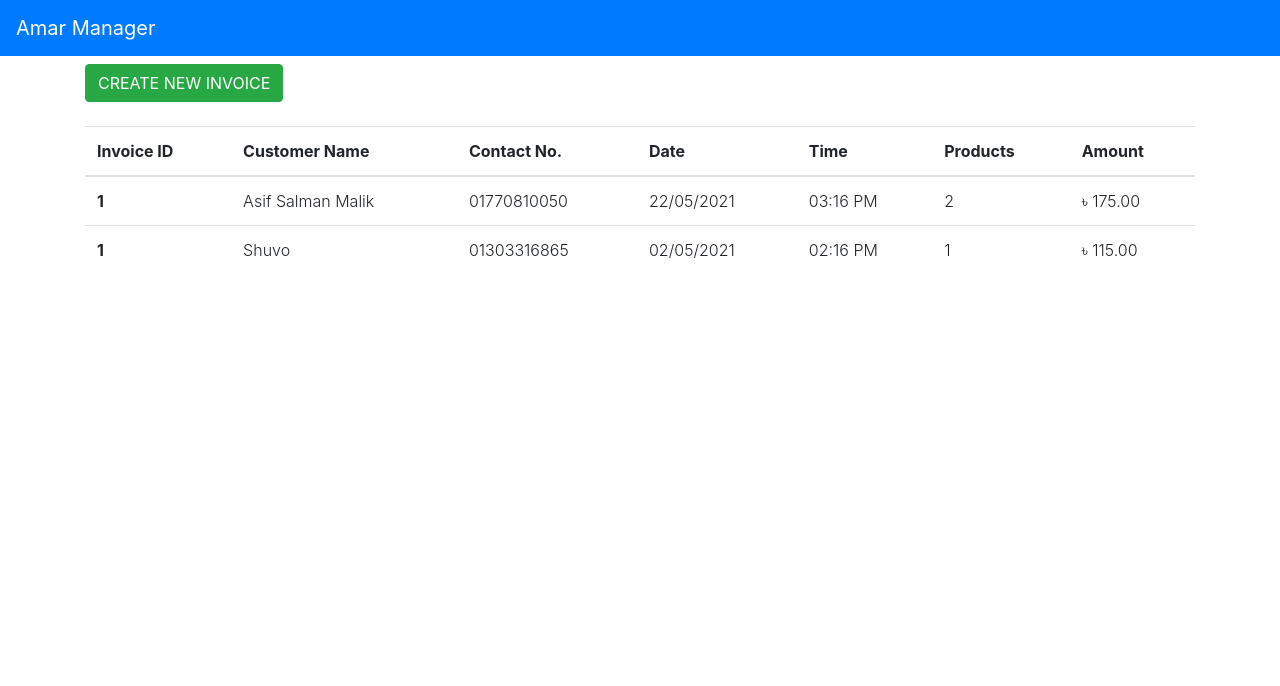
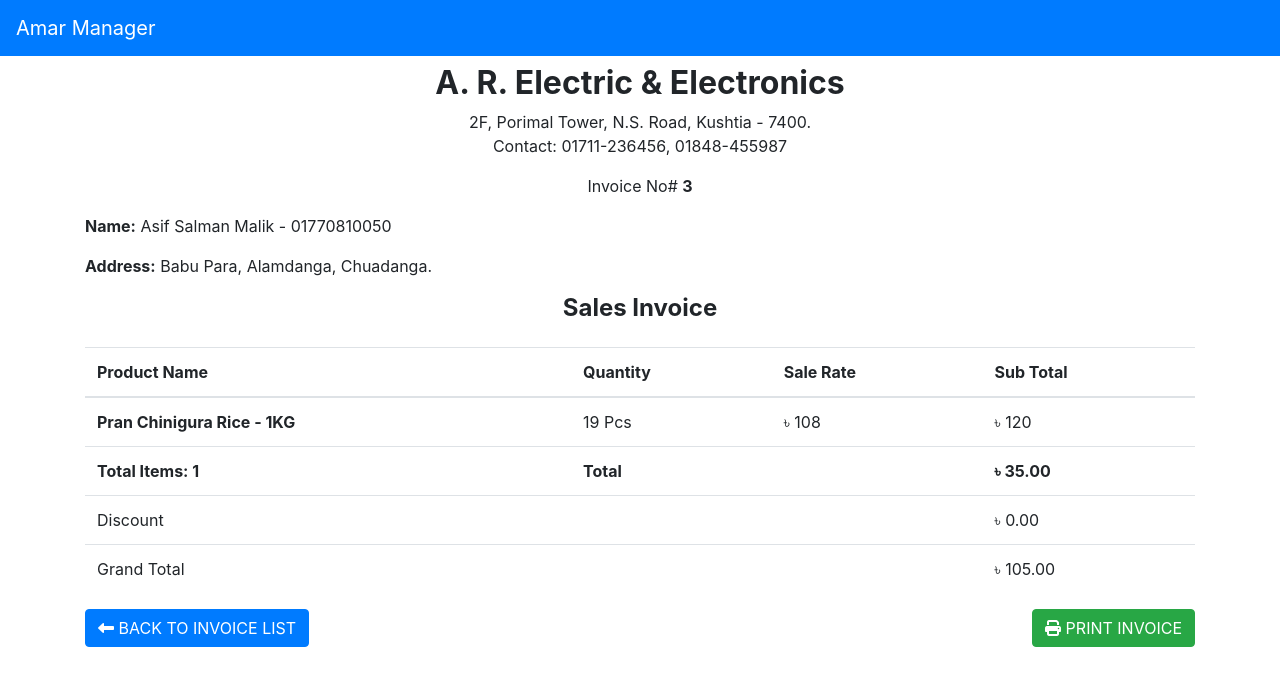
Before and after one commit to supermanshuvo/amar-manager, a React (Create React App) app: page /print in a window 1280 px wide. Shown: the top 686 px of the page. Built offline with nearby package versions, Linux system fonts and the light colour scheme.

Commit message:
Print layout done

```diff
--- a/src/App.js
+++ b/src/App.js
@@ -1,4 +1,3 @@
-import { BrowserRouter, Route, Switch } from 'react-router-dom';
 import logo from './logo.svg';
 import './App.css';
 import Header from './components/Header';
--- a/src/components/Body.jsx
+++ b/src/components/Body.jsx
@@ -1,13 +1,16 @@
 // import Products from "./Products"
 
-import Invoice from "./Invoice"
+import Print from "./Print"
+
+// import Invoice from "./Invoice"
 
 
 const Body = () => {
     return(
         <div className="container-fluid mt-2">
             {/* <Products /> */}
-            <Invoice />
+            {/* <Invoice /> */}
+            <Print />
         </div>
     );
 }
--- a/src/components/Print.jsx
+++ b/src/components/Print.jsx
@@ -0,0 +1,55 @@
+const Print = () => {
+    return(
+        <div className="container">
+            <div className="text-center">
+                <h2 className="font-weight-bold">A. R. Electric & Electronics</h2>
+                <p>2F, Porimal Tower, N.S. Road, Kushtia - 7400. <br />Contact: 01711-236456, 01848-455987</p>
+                <p>Invoice No# <span className="font-weight-bold">3</span></p>
+            </div>
+            <div className="customerName">
+                <p><span className="font-weight-bold">Name:</span> Asif Salman Malik - 01770810050</p>
+                <p><span className="font-weight-bold">Address:</span> Babu Para, Alamdanga, Chuadanga.</p>
+            </div>
+            <div className="invoiceTablePrint">
+                <h4 className="text-center font-weight-bold mb-4">Sales Invoice</h4>
+                <table class="table">
+                <thead>
+                  <tr>
+                  <th scope="col">Product Name</th>
+                    <th scope="col">Quantity</th>
+                    <th scope="col">Sale Rate</th>
+                    <th scope="col">Sub Total</th>
+                  </tr>
+                </thead>
+                <tbody>
+                  <tr>
+                    <th scope="row">Pran Chinigura Rice - 1KG</th>
+                      <td>19 Pcs</td>
+                      <td>৳ 108</td>
+                      <td>৳ 120</td>
+                  </tr>
+                  <tr className="font-weight-bold">
+                    <th>Total Items: 1</th>
+                    <td colspan="2">Total</td>
+                    <td>৳ 35.00</td>
+                  </tr>
+                  <tr>
+                    <td colspan="3">Discount</td>
+                    <td>৳ 0.00</td>
+                  </tr>
+                  <tr>
+                    <td colspan="3">Grand Total</td>
+                    <td>৳ 105.00</td>
+                  </tr>
+                </tbody>
+              </table>
+            </div>
+            <div className="button">
+                <a className="btn btn-primary" href="#"><i className="fa fa-long-arrow-alt-left"></i> BACK TO INVOICE LIST</a>
+                <a className="btn btn-success float-right" href="#"><i className="fa fa-print"></i> PRINT INVOICE</a>
+            </div>
+        </div>
+    );
+}
+
+export default Print;
```
